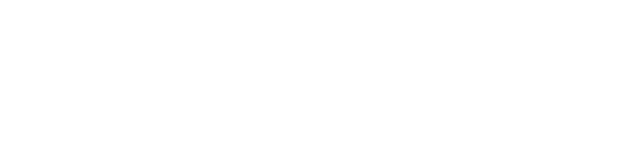
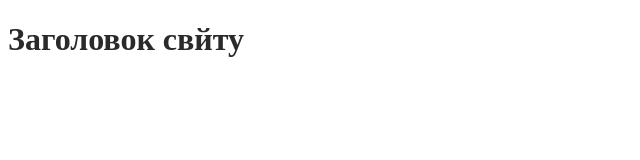
Before and after one commit to GalSanyi/gidhub-tuturia, a plain HTML site: page index.html in a window 1280 px wide. Shown: the whole page, without its empty margins (0-640 px from the left). Drawn offline with Linux system fonts and the light colour scheme.

Commit message:
добавил заголовок

```diff
--- a/index.html
+++ b/index.html
@@ -4,9 +4,10 @@
     <meta charset="UTF-8">
     <meta http-equiv="X-UA-Compatible" content="IE=edge">
     <meta name="viewport" content="width=device-width, initial-scale=1.0">
+    <link rel="stylesheet" href="css/style.css">
     <title>Git hub!</title>
 </head>
 <body>
-
+    <h1>Заголовок свйту</h1>
 </body>
 </html>
```
